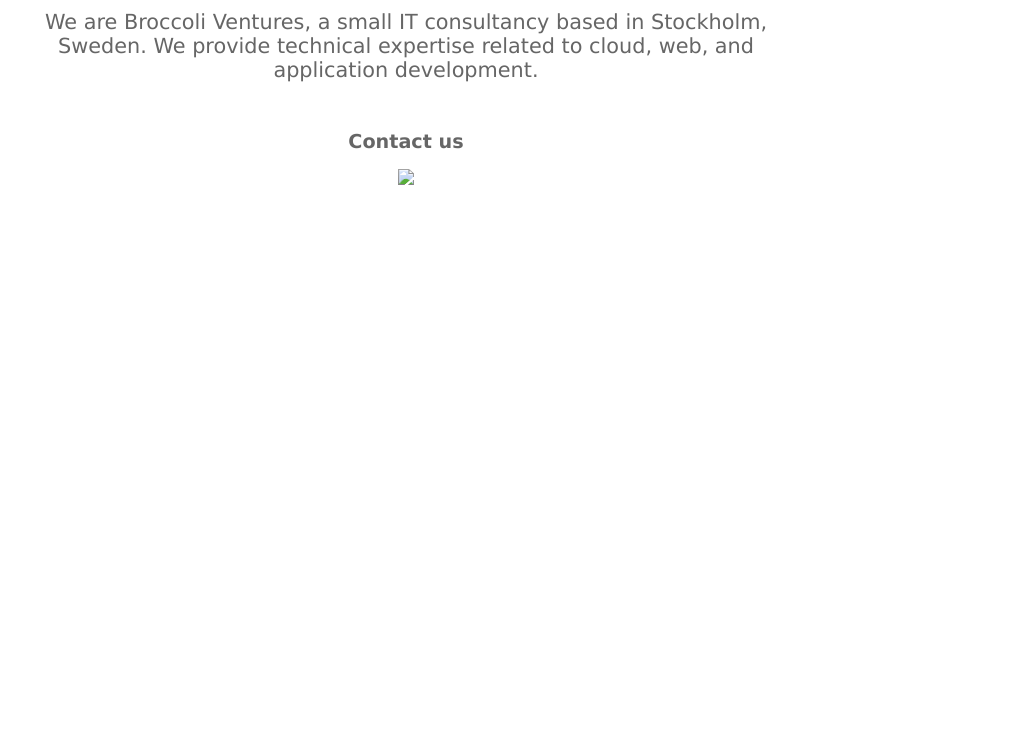
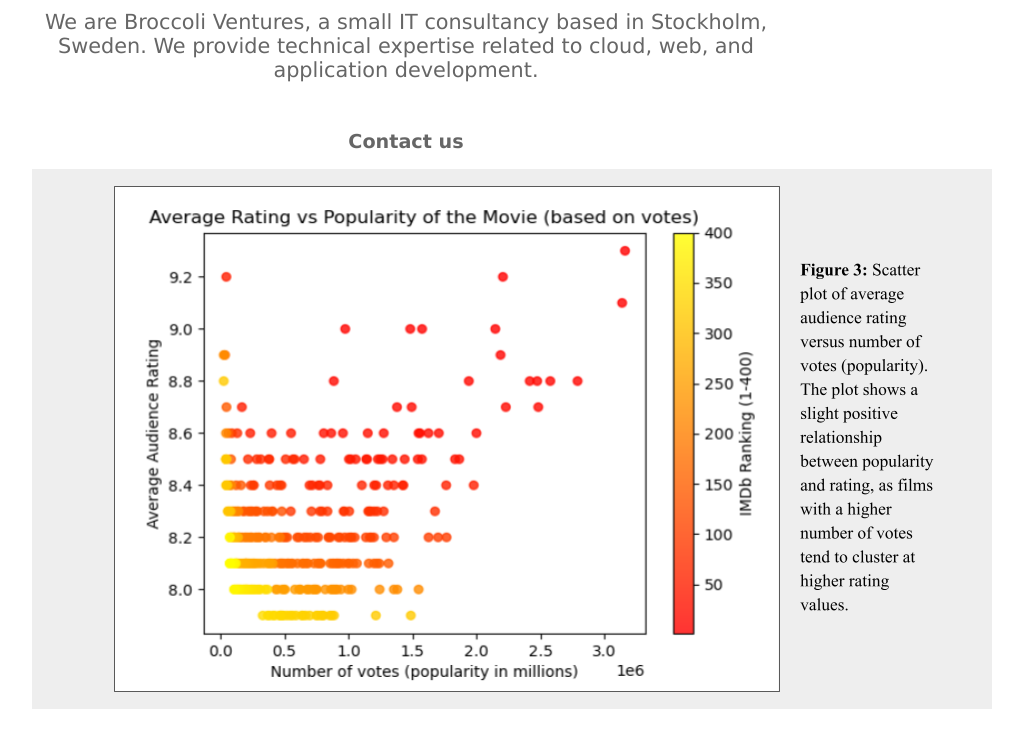
Before and after one commit to lacey955/imdb-datasets, a plain HTML site: page index.html in a window 1280 px wide. Shown: the part 95-842 px from the top of the page, without its empty margins (234-1257 px from the left). Before the commit the page ends 800 px from the top, so only its background shows below. Drawn offline with Linux system fonts and the light colour scheme.

Commit message:
Update index.html

```diff
--- a/index.html
+++ b/index.html
@@ -69,7 +69,7 @@
     </section>
     <section class="contact">
       <h2>Contact us</h2>
-     <img src="rating_v_popularity.png">
+     <img src="images/rating_v_popularity.png">
     </section>
   </div>
 </body>
```
